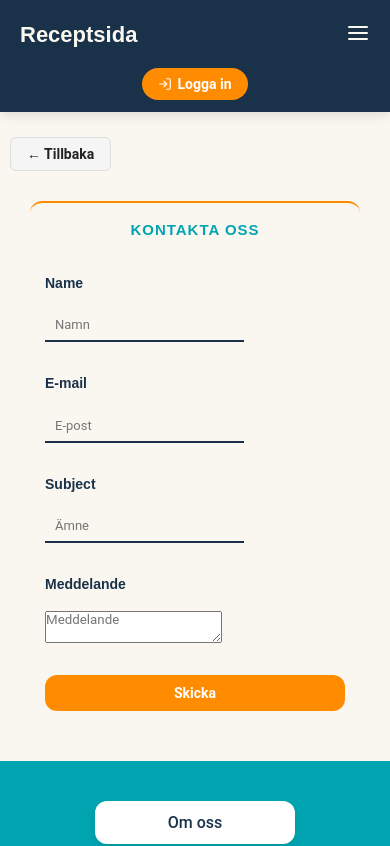
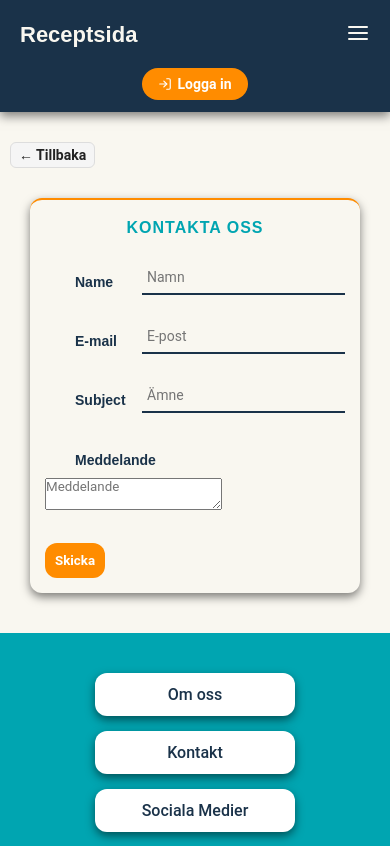
Before and after one commit to samyuktha215/recipesite, a React (Vite) app in the folder client/: page /contact in a window 390 px wide. Shown: the top 846 px of the page. Built offline with nearby package versions, Linux system fonts and the light colour scheme; no server answers.

Commit message:
updated spacing to form and backbutton

```diff
--- a/client/src/components/contact.css
+++ b/client/src/components/contact.css
@@ -105,87 +105,77 @@
   transform: scale(1.05);
 }
 
-/* ==============================
+/* ===============================
    RESPONSIVE DESIGN
-   ============================== */
+   =============================== */
 
+/* Tablet */
 @media (max-width: 992px) {
+  .contact {
+    padding: 50px 15px;
+  }
+
   .contact .container .form {
-    width: 80%;
-    padding: 25px;
+    max-width: 80%;
+    padding: 25px 30px;
+  }
+
+  .contact .container .form h2 {
+    font-size: 18px;
+  }
+}
+
+/* Small tablet / large phone */
+@media (max-width: 768px) {
+  .contact {
+    padding: 40px 15px;
+  }
+
+  .contact .container .form {
+    max-width: 90%;
+    padding: 20px;
   }
 
   .contact .container .form h2 {
     font-size: 17px;
   }
 
-  .contact .container .form .box {
-    flex-direction: column;
-    align-items: flex-start;
-  }
-
-  .contact .container .form .box .label h4 {
-    margin-left: 0;
-    margin-bottom: 5px;
+  .contact .container .form button {
+    padding: 10px;
   }
 }
 
-@media (max-width: 768px) {
+/* Mobile */
+@media (max-width: 599px) {
   .contact {
-    padding: 30px 15px;
+    padding: 30px 10px;
   }
 
   .contact .container .form {
-    width: 100%;
-    padding: 20px;
+    max-width: 100%;
+    padding: 15px;
+    border-top: 2px solid var(--color-secondary);
   }
 
   .contact .container .form h2 {
     font-size: 16px;
   }
 
-  .contact .container .form button {
-    width: 100%;
-    text-align: center;
-  }
-}
-
-@media (max-width: 480px) {
-  .contact {
-    padding: 25px 10px;
-  }
-
-  .contact .container .form {
-    padding: 15px;
-    box-shadow: none;
-    border-top: 2px solid var(--color-secondary);
-  }
-
-  .contact .container .form h2 {
-    font-size: 15px;
-  }
-
   .contact .container .form .box .input input,
   .contact .container .form .box .input textarea {
-    font-size: 13px;
-    padding: 8px 10px;
-  }
-
-  .contact .container .form button {
-    padding: 10px;
     font-size: 14px;
+    padding: 8px 5px;
   }
 }
 
 /* ===============================
    ♿️ FOCUS STYLE – Skicka-knapp
    =============================== */
-
 .contact .container .form button:focus,
 .contact .container .form button:focus-visible {
-  outline: 3px solid var(--color-primary); /* Turkos kant */
+  outline: 3px solid var(--color-primary);
   outline-offset: 3px;
-  background-color: var(--color-accent);   /* Ljusgrön bakgrund */
+  background-color: var(--color-accent);
   color: var(--color-text);
   transform: scale(1.05);
 }
--- a/client/src/components/recipes/RecipeDetails.css
+++ b/client/src/components/recipes/RecipeDetails.css
@@ -1,10 +1,3 @@
-/* Title styling for the recipe details page */
-.recipe-details-title {
-  font-size: 2rem;
-  font-weight: bold;
-  margin-left: 100px;
-}
-
 /* Loading text styling */
 .loading {
   text-align: center;
@@ -21,11 +14,11 @@
   color: #333;
 }
 
-/* Back button styling */
+/* Back button styling and positioning */
 .back-button {
   display: inline-block;
   margin-bottom: 20px;
-  padding: 8px 16px;
+  padding: 4px 8px;
   background-color: #f5f5f5;
   color: #222;
   border: 1px solid #ddd;
@@ -35,12 +28,24 @@
   transition: all 0.2s ease;
 }
 
+.back-button-container {
+  position: absolute;
+  top: 5px;
+  left: 5px;
+  z-index: 10;
+}
+
+.recipe-details {
+  position: relative; /* Viktigt för att knappen ska ligga i förhållande till denna container */
+}
+
 
 
 /* Title of the recipe */
 .recipe-details-title {
   font-size: 28px;
   display: inline-block;
+  margin-top: 20px;
   margin-bottom: 20px;
   padding: 8px 16px;
   background-color: #f5f5f5;
--- a/client/src/components/recipes/RecipeDetails.jsx
+++ b/client/src/components/recipes/RecipeDetails.jsx
@@ -74,9 +74,12 @@ export default function RecipeDetailsPage() {
   };
 
   return (
-    <div className="recipe-details">
-      <BackButton />
-      <h1 className="recipe-details-title">{recipe.title}</h1>
+      <div className="recipe-details">
+        <div className="back-button-container">
+          <BackButton />
+        </div>
+
+        <h1 className="recipe-details-title">{recipe.title}</h1>
 
       <div className="recipe-details-container">
         <div className="image-container">
--- a/client/src/styles/global.css
+++ b/client/src/styles/global.css
@@ -15,7 +15,7 @@
   --font-accent: 'Pacifico', cursive;
 
   --radius: 12px;
-  --shadow: 0 4px 10px rgba(0, 0, 0, 0.1);
+  --shadow: 0 4px 10px rgba(0, 0, 0, 0.5);
 }
 
 /* 🧱 2. Grundläggande reset */
```
